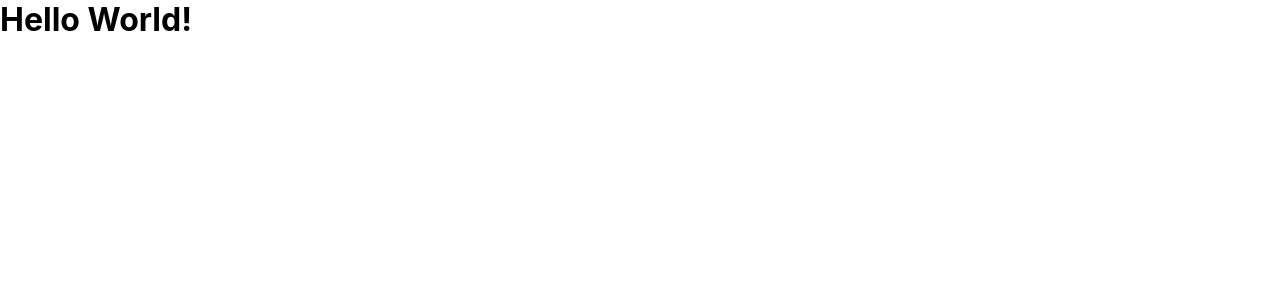
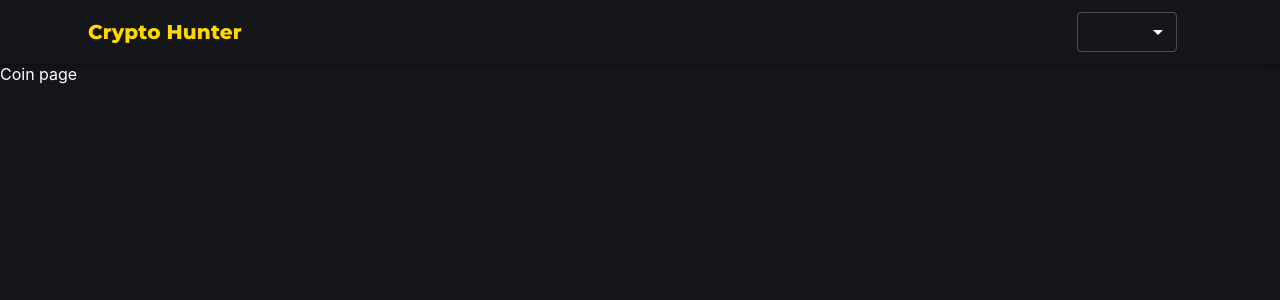
Before and after one commit to HarshitaGupta16/crypto-currency-tracker, a React (Create React App) app: page /coins/1 in a window 1280 px wide. Shown: the top 300 px of the page. Built offline with nearby package versions, Linux system fonts and the light colour scheme.

Commit message:
added header in the crypto application

```diff
--- a/package.json
+++ b/package.json
@@ -3,8 +3,11 @@
   "version": "0.1.0",
   "private": true,
   "dependencies": {
+    "@emotion/react": "^11.10.5",
+    "@emotion/styled": "^11.10.5",
     "@mui/lab": "^5.0.0-alpha.110",
     "@mui/material": "^5.10.16",
+    "@mui/styles": "^5.10.16",
     "@testing-library/jest-dom": "^5.16.5",
     "@testing-library/react": "^13.4.0",
     "@testing-library/user-event": "^13.5.0",
--- a/src/App.js
+++ b/src/App.js
@@ -1,5 +1,30 @@
+import { makeStyles } from "@mui/styles";
+import { BrowserRouter, Route, Routes } from "react-router-dom";
 import "./App.css";
+import Header from "./components/Header";
+import Coinpage from "./Pages/Coinpage";
+import Homepage from "./Pages/Homepage";
 
-const App = () => <h1 className="App">Hello World!</h1>;
+const useStyles = makeStyles(() => ({
+  App: {
+    backgroundColor: "#14161a",
+    color: "white",
+    minHeight: "100vh",
+  },
+}));
+const App = () => {
+  const classes = useStyles();
+  return (
+    <BrowserRouter>
+      <div className={classes.App}>
+        <Header />
+        <Routes>
+          <Route path="/" element={<Homepage />} />
+          <Route path="/coins/:id" element={<Coinpage />} />
+        </Routes>
+      </div>
+    </BrowserRouter>
+  );
+};
 
 export default App;
--- /dev/null
+++ b/src/Pages/Coinpage.js
@@ -0,0 +1,7 @@
+import React from "react";
+
+const Coinpage = () => {
+  return <div>Coin page</div>;
+};
+
+export default Coinpage;
--- /dev/null
+++ b/src/Pages/Homepage.js
@@ -0,0 +1,7 @@
+import React from "react";
+
+const Homepage = () => {
+  return <div>Homepage</div>;
+};
+
+export default Homepage;
--- /dev/null
+++ b/src/components/Header.js
@@ -0,0 +1,65 @@
+import React from "react";
+import {
+  AppBar,
+  Container,
+  MenuItem,
+  Select,
+  Toolbar,
+  Typography,
+} from "@mui/material";
+import { makeStyles } from "@mui/styles";
+import { useNavigate } from "react-router-dom";
+import { ThemeProvider, createTheme } from "@mui/material/styles";
+
+const useStyles = makeStyles(() => ({
+  title: {
+    flex: 1,
+    color: "gold",
+    fontFamily: "Montserrat !important",
+    fontWeight: "bold !important",
+    cursor: "pointer",
+  },
+}));
+
+const darkTheme = createTheme({
+  palette: {
+    mode: "dark",
+  },
+});
+
+const Header = () => {
+  const classes = useStyles();
+
+  const history = useNavigate();
+
+  return (
+    <ThemeProvider theme={darkTheme}>
+      <AppBar color="transparent" position="static">
+        <Container>
+          <Toolbar>
+            <Typography
+              className={classes.title}
+              onClick={() => history("/")}
+              variant="h6"
+            >
+              Crypto Hunter
+            </Typography>
+            <Select
+              variant="outlined"
+              style={{
+                width: 100,
+                height: 40,
+                marginRight: 15,
+              }}
+            >
+              <MenuItem value={"INR"}>INR</MenuItem>
+              <MenuItem value={"USD"}>USD</MenuItem>
+            </Select>
+          </Toolbar>
+        </Container>
+      </AppBar>
+    </ThemeProvider>
+  );
+};
+
+export default Header;
```
Also changed, not shown: 1 other file (tests, documents, lock files or other folders).
